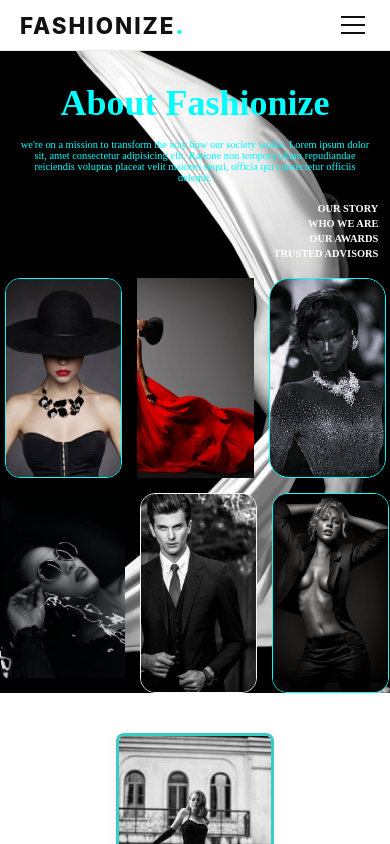
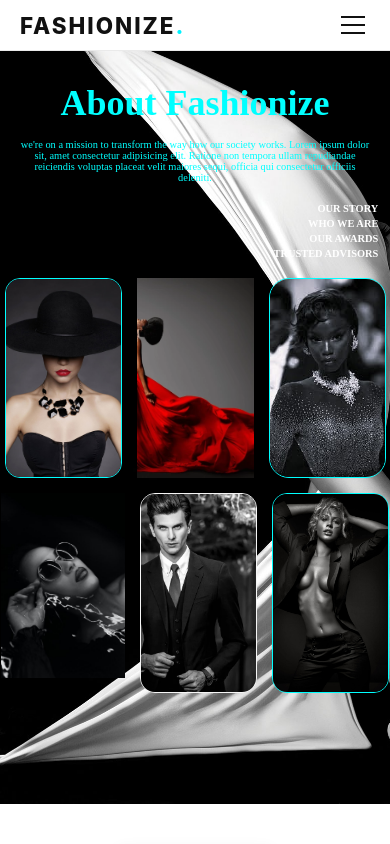
Before and after one commit to Lady-Nancy/Fashionize-Blog, a React (Vite) app: page / in a window 390 px wide. Shown: the top 844 px of the page. Built offline with nearby package versions, Linux system fonts and the light colour scheme.

Commit message:
fix: all-height

```diff
--- a/src/Pages/home.css
+++ b/src/Pages/home.css
@@ -218,6 +218,10 @@ body {
 
 @media screen and (max-width: 768px) {
 
+     .all {
+        height: 120vh;
+    }
+
   .about h1 {
     font-size: 50px;
     margin-left: 5%;
@@ -288,7 +292,7 @@ body {
 @media screen and (max-width: 480px) {
 
     .all {
-        height: auto;
+        height: 93vh;
     }
 
   .about h1 {
```
